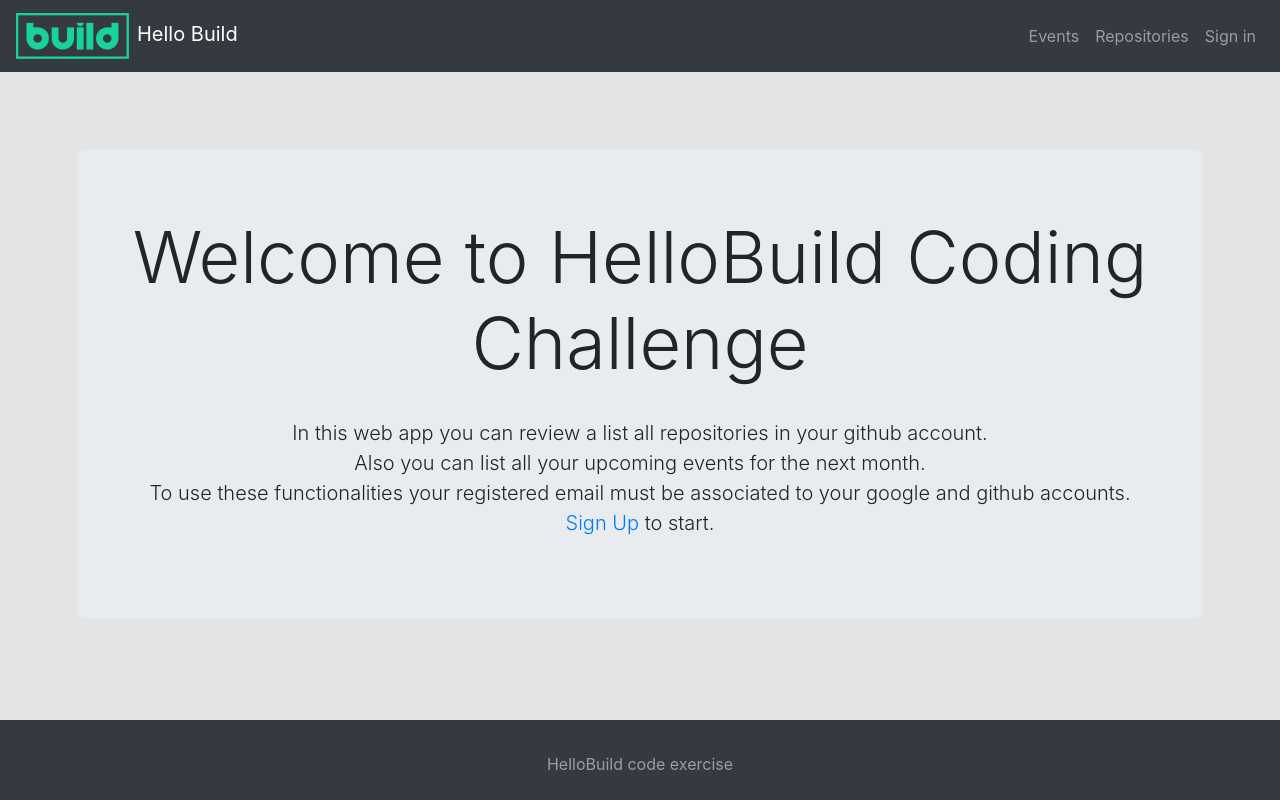
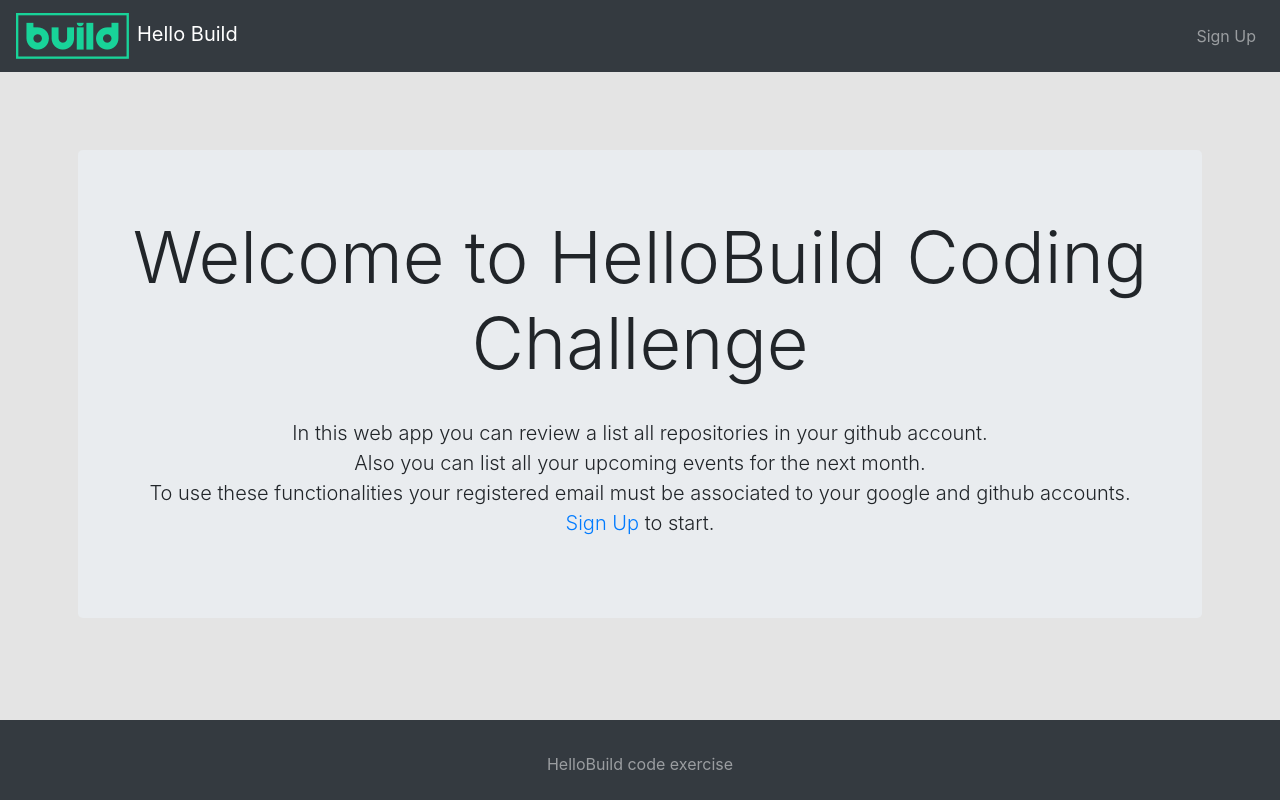
Before and after one commit to AngelicaMDuqueC/coding-task, a React (Create React App) app in the folder build-code-exercise/: page / in a window 1280 px wide. Built offline with nearby package versions, Linux system fonts and the light colour scheme.

Commit message:
fixed route error

```diff
--- a/build-code-exercise/src/components/Header.js
+++ b/build-code-exercise/src/components/Header.js
@@ -9,49 +9,68 @@ import {
   NavItem
 } from 'reactstrap';
 import buildLogo from '../assets/img/logo.png';
+import * as routes from '../routes';
 
-const Header = () => {
+const Header = ({ isLoggedIn, username }) => {
   const [isNavOpen, setNavOpen] = useState(false);
   return (
     <header>
       <Navbar color='dark' dark expand='md'>
-        <NavbarBrand tag={NavLink} to='/'>
+        <NavbarBrand tag={NavLink} to={routes.HOME}>
           <img className='mr-2' src={buildLogo} alt='Hellobuild Logo' />
           <span className='text-sm'>Hello Build</span>
         </NavbarBrand>
         <NavbarToggler onClick={() => setNavOpen(!isNavOpen)} />
         <Collapse isOpen={isNavOpen} navbar>
           <Nav className='ml-auto' navbar>
+            {isLoggedIn && (
               <NavItem>
                 <NavLink
                   exact
                   className='nav-link'
                   activeClassName='active'
-                to='/events'
+                  to={routes.CALENDAR}
                 >
-                Events
+                  Calendar
                 </NavLink>
               </NavItem>
+            )}
+            {isLoggedIn && (
               <NavItem>
                 <NavLink
                   exact
                   className='nav-link'
                   activeClassName='active'
-                to='/repositories'
+                  to={routes.REPOS}
                 >
                   Repositories
                 </NavLink>
               </NavItem>
+            )}
+            {isLoggedIn && (
               <NavItem>
                 <NavLink
                   exact
                   className='nav-link'
                   activeClassName='active'
-                to='/login'
+                  to={routes.HOME}
                 >
-                Sign in
+                  <span className='capitalize'>{username}</span>
                 </NavLink>
               </NavItem>
+            )}
+            {!isLoggedIn && (
+              <NavItem>
+                <NavLink
+                  exact
+                  className='nav-link'
+                  activeClassName='active'
+                  to={routes.SIGNUP}
+                >
+                  Sign Up
+                </NavLink>
+              </NavItem>
+            )}
           </Nav>
         </Collapse>
       </Navbar>
```
Also changed, not shown: build-code-exercise/src/pages/CalendarEvents.js (deleted, +0 -16 lines), build-code-exercise/src/pages/Repositories.js (deleted, +0 -16 lines), build-code-exercise/src/pages/UserAuth.js (deleted, +0 -13 lines). Lines whose indentation alone changed are shown as unchanged.
